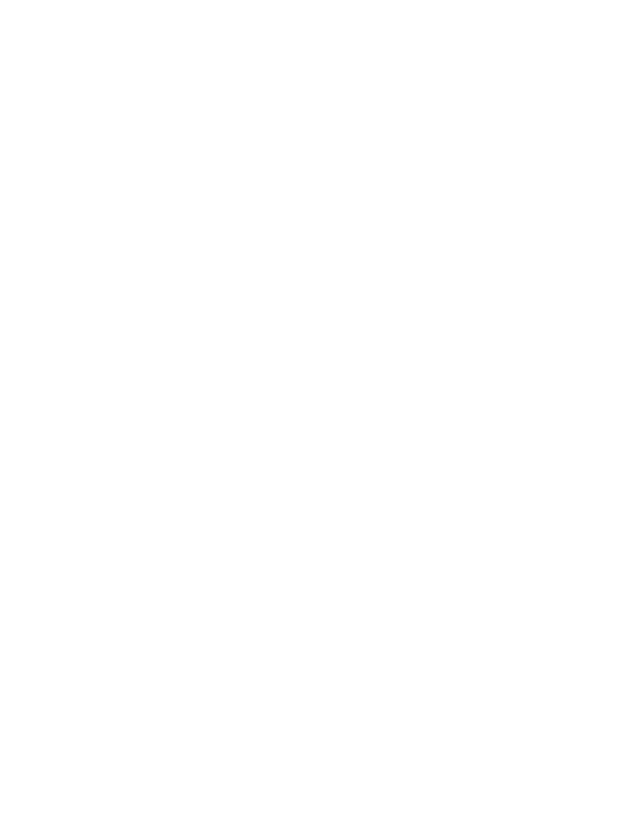
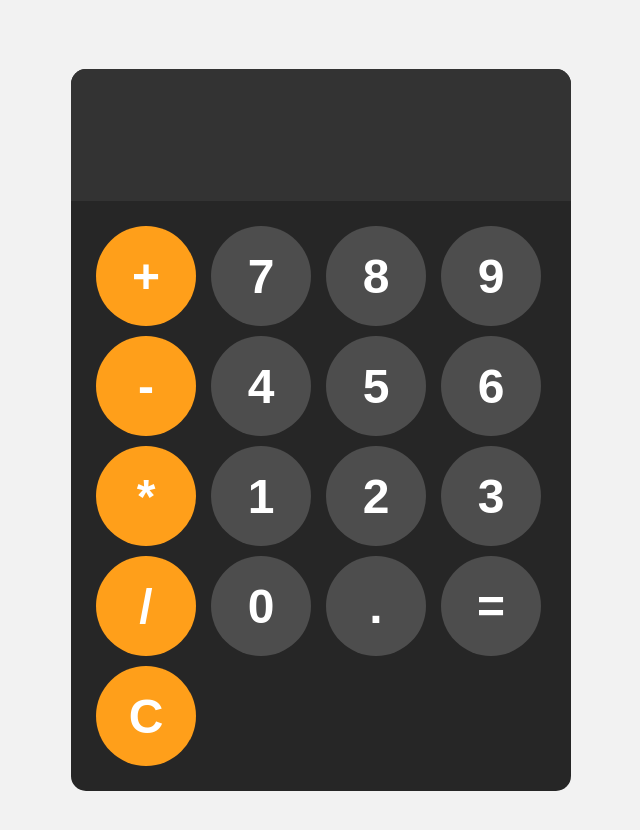
Before and after one commit to ARMSTRONG-AISOSA/calculator_bro_code, a plain HTML site: page index.html in a window 1280 px wide. Shown: the whole page, without its empty margins (319-959 px from the left). Before the commit the page ends 800 px from the top, so only its background shows below. Drawn offline with Linux system fonts and the light colour scheme.

Commit message:
Html & Css

```diff
--- a/index.html
+++ b/index.html
@@ -1,12 +1,50 @@
 <!DOCTYPE html>
 <html lang="en">
+
 <head>
     <meta charset="UTF-8">
     <meta name="viewport" content="width=device-width, initial-scale=1.0">
     <link rel="stylesheet" href="./style.css">
-    <title>Document</title>
+    <title>Calculator Project</title>
 </head>
+
 <body>
 
+    <div id="calculator">
+        <input id="display" readonly>
+        <div id="keys">
+            <button onclick="appendToDisplay('+')" class="operator-btn">+</button>
+            <button onclick="appendToDisplay('7')">7</button>
+            <button onclick="appendToDisplay('8')">8</button>
+            <button onclick="appendToDisplay('9')">9</button>
+
+            <!-- Break -->
+            <button onclick="appendToDisplay('-')" class="operator-btn">-</button>
+            <button onclick="appendToDisplay('4')">4</button>
+            <button onclick="appendToDisplay('5')">5</button>
+            <button onclick="appendToDisplay('6')">6</button>
+
+
+            <!-- Break -->
+            <button onclick="appendToDisplay('*')" class="operator-btn">*</button>
+            <button onclick="appendToDisplay('1')">1</button>
+            <button onclick="appendToDisplay('2')">2</button>
+            <button onclick="appendToDisplay('3')">3</button>
+
+
+            <!-- Break -->
+            <button onclick="appendToDisplay('/')" class="operator-btn">/</button>
+            <button onclick="appendToDisplay('0')">0</button>
+            <button onclick="appendToDisplay('.')">.</button>
+            <button onclick="calculate()">=</button>
+
+
+            <!-- Break -->
+            <button onclick="clearDisplay()" class="operator-btn">C</button>
+        </div>
+    </div>
+
+    <script src="./index.js"></script>
 </body>
+
 </html>
--- a/style.css
+++ b/style.css
@@ -0,0 +1,105 @@
+* {
+    padding: 0;
+    margin: 0;
+    box-sizing: border-box;
+}
+
+body {
+    display: flex;
+    justify-content: center;
+    align-items: center;
+    height: 100vh;
+    background-color: hsl(0, 0%, 95%);
+    margin: 30px 0px;
+}
+
+#calculator {
+    font-family: Arial, sans-serif;
+    background-color: hsl(0, 0%, 15%);
+    border-radius: 15px;
+    max-width: 500px;
+    overflow: hidden;
+}
+
+#display {
+    width: 100%;
+    padding: 20px;
+    font-size: 5rem;
+    text-align: left;
+    border: none;
+    background-color: hsl(0, 0%, 20%);
+    color: white;
+}
+
+#keys {
+    display: grid;
+    grid-template-columns: repeat(4, 1fr);
+    gap: 10px;
+    padding: 25px;
+}
+
+button {
+    width: 100px;
+    height: 100px;
+    border-radius: 50%;
+    border: none;
+    background-color: hsl(0, 0%, 30%);
+    color: white;
+    font-size: 3rem;
+    font-weight: bold;
+    cursor: pointer;
+    transition: all 0.3s;
+    /* text-align: center; */
+}
+
+button:hover {
+    background-color: hsl(0, 0%, 40%);
+}
+
+button:active{
+    background-color: hsl(0, 0%, 50%);
+}
+
+.operator-btn{
+    background-color: hsl(35, 100%, 55%);
+}
+.operator-btn:hover{
+    background-color: hsl(35, 100%, 65%);
+}
+.operator-btn:active{
+    background-color: hsl(35, 100%, 75%);
+}
+
+
+/* =========== Responsiveness =============== */
+
+@media screen and (max-width: 600px) {
+    #display {
+        padding: 20px;
+        font-size: 3.5rem;
+    }
+
+    #keys {
+        gap: 5px;
+        padding: 15px;
+    }
+
+    button {
+        width: 70px;
+        height: 70px;
+        font-size: 2rem;
+    }
+}
+
+@media screen and (max-width: 425px) {
+    #display {
+        padding: 10px;
+        font-size: 2.5rem;
+    }
+
+    button {
+        width: 60px;
+        height: 60px;
+        font-size: 2rem;
+    }
+}
```
Also changed, not shown: index.js (added, +20 -0 lines).
